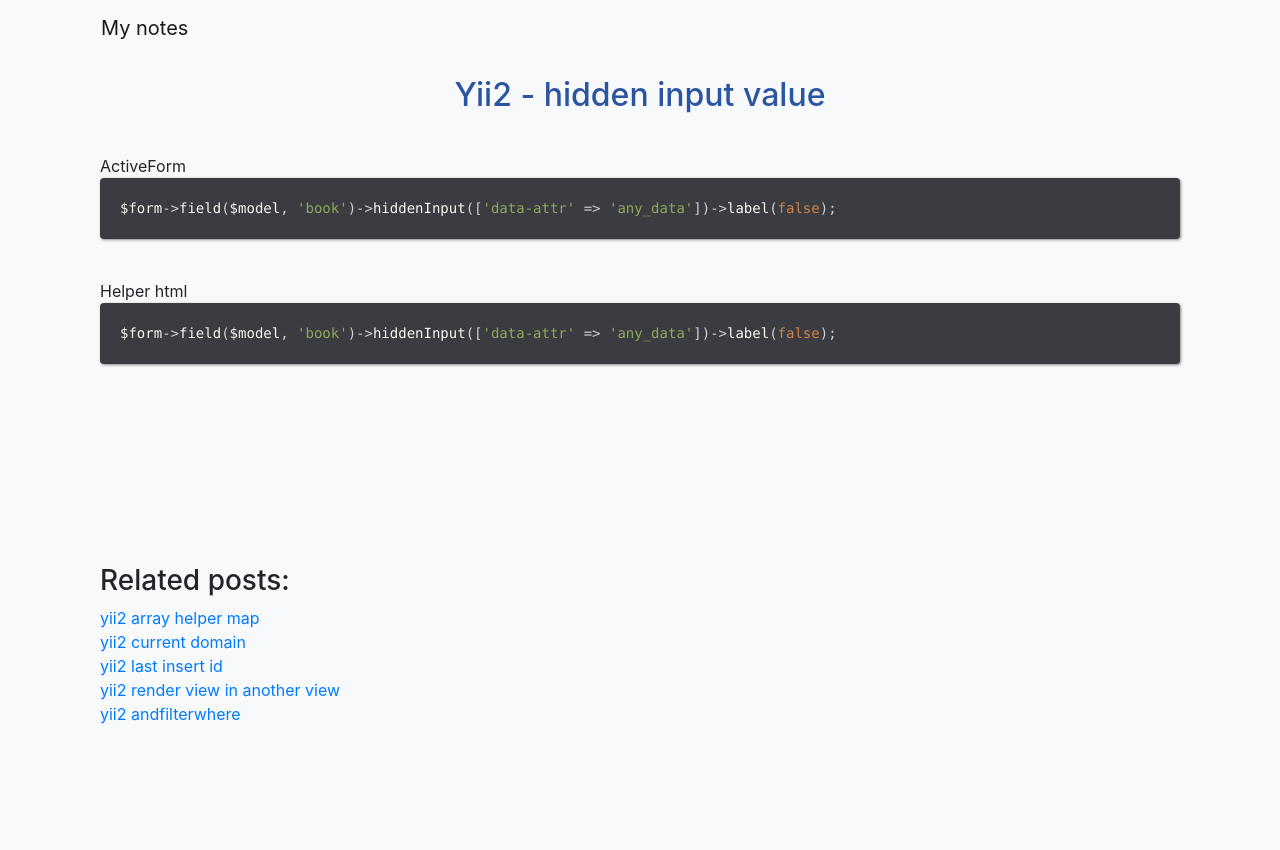
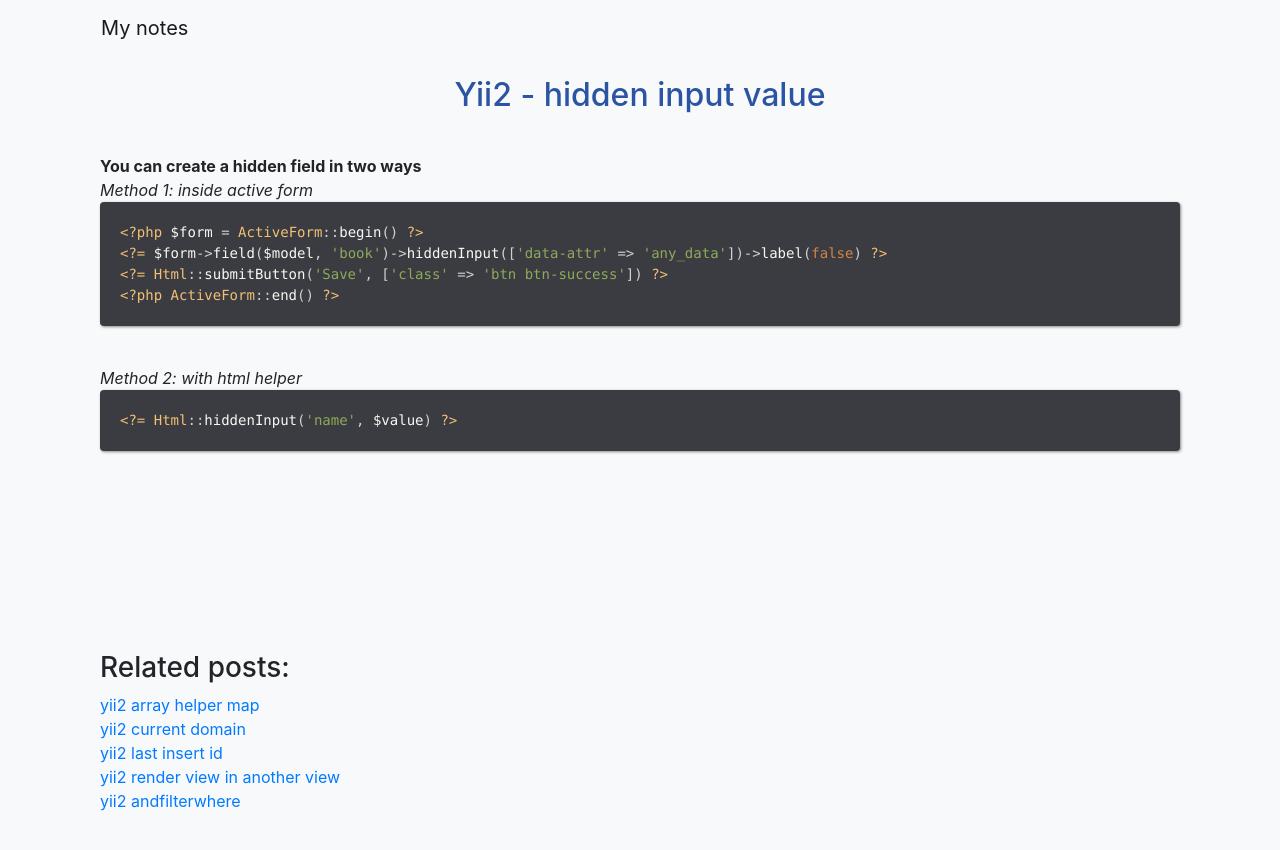
Before and after one commit to mirakmalsulton/notes, a Jekyll site: the page built from _posts/2019-08-07-yii2-hidden-input-value.md, in a window 1280 px wide. Shown: the top 850 px of the page. Built offline with Jekyll 4.4.1, drawn with Linux system fonts in a browser that asks for light colours; our own code applies the rules of GitHub Pages for plain Markdown files.

Commit message:
2020-10-11

````diff
--- a/_posts/2019-08-07-yii2-hidden-input-value.md
+++ b/_posts/2019-08-07-yii2-hidden-input-value.md
@@ -4,14 +4,19 @@ title: Yii2 - hidden input value
 
 <h1 class="header">Yii2 - hidden input value</h1>
 
-ActiveForm
+<b>You can create a hidden field in two ways</b>
+
+<i>Method 1: inside active form</i>
 ```php
-$form->field($model, 'book')->hiddenInput(['data-attr' => 'any_data'])->label(false);
+<?php $form = ActiveForm::begin() ?>
+<?= $form->field($model, 'book')->hiddenInput(['data-attr' => 'any_data'])->label(false) ?>
+<?= Html::submitButton('Save', ['class' => 'btn btn-success']) ?>
+<?php ActiveForm::end() ?>
 ```
 
-Helper html
+<i>Method 2: with html helper</i>
 ```php
-$form->field($model, 'book')->hiddenInput(['data-attr' => 'any_data'])->label(false);
+<?= Html::hiddenInput('name', $value) ?>
 ```
 
 
````
